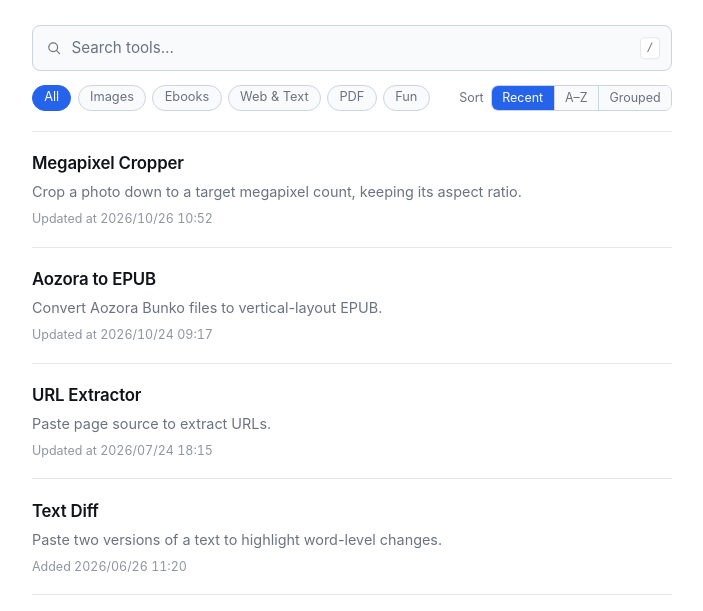
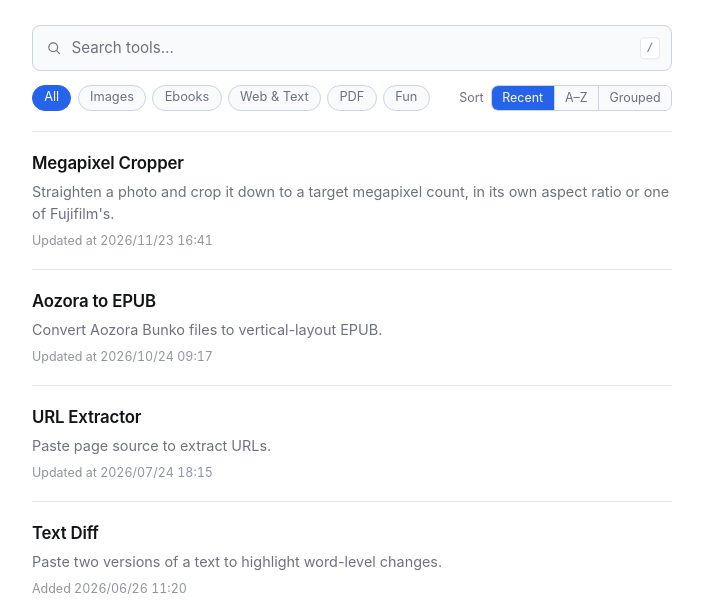
Before and after one commit to huangziwei/tools, a plain HTML site: page index.html in a window 1280 px wide. Shown: the part 126-737 px from the top of the page, without its empty margins (288-991 px from the left). Drawn offline with Linux system fonts and the light colour scheme.

Commit message:
build: refresh tool dates [skip ci]

```diff
--- a/index.html
+++ b/index.html
@@ -256,8 +256,8 @@
     <!-- TOOLS_LIST_START -->
     <li data-category="Images">
       <h2><a href="image-crop.html">Megapixel Cropper</a></h2>
-      <p>Crop a photo down to a target megapixel count, keeping its aspect ratio.</p>
-      <p class="meta"><time datetime="2026-10-26T10:52:06+01:00">Updated at 2026/10/26 10:52</time></p>
+      <p>Straighten a photo and crop it down to a target megapixel count, in its own aspect ratio or one of Fujifilm&#39;s.</p>
+      <p class="meta"><time datetime="2026-11-23T16:41:31+01:00">Updated at 2026/11/23 16:41</time></p>
     </li>
     <li data-category="Ebooks">
       <h2><a href="aozora-epub.html">Aozora to EPUB</a></h2>
```
Also changed, not shown: image-crop.html (+1 -1 lines).
